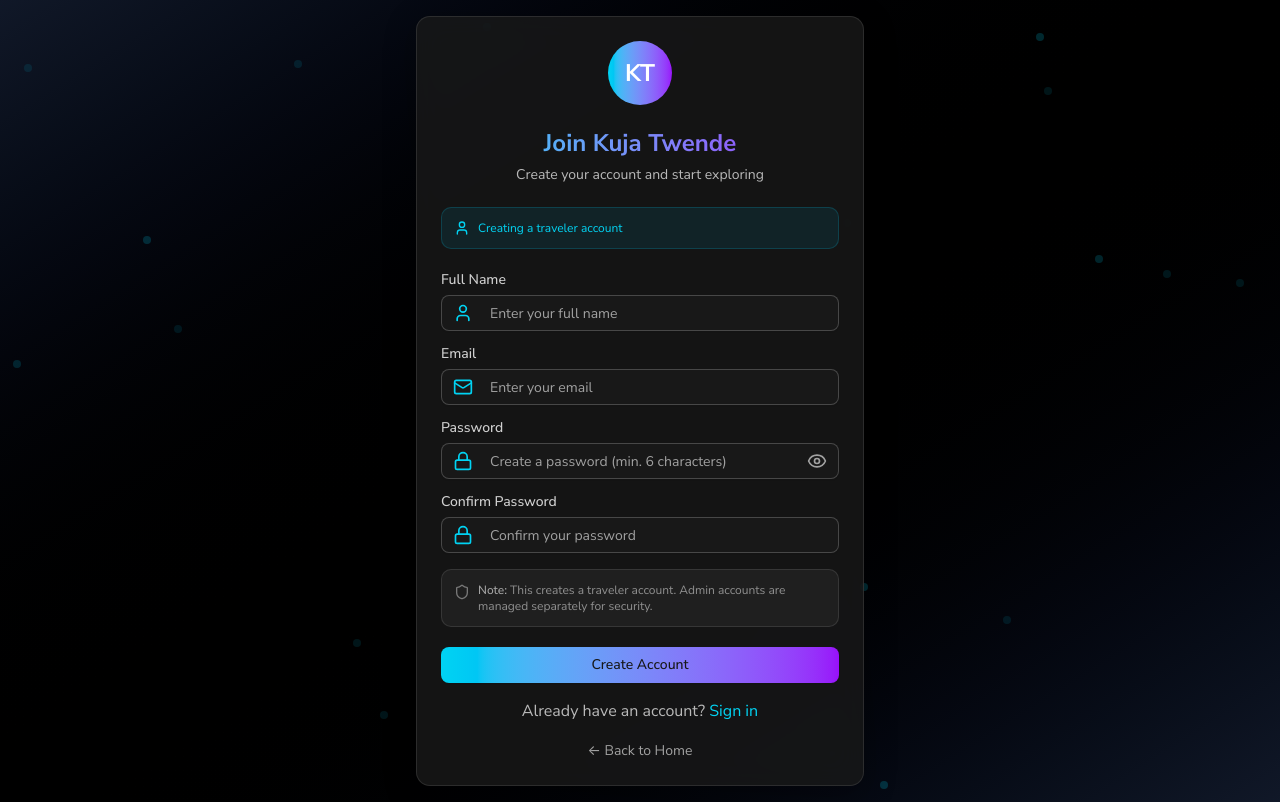
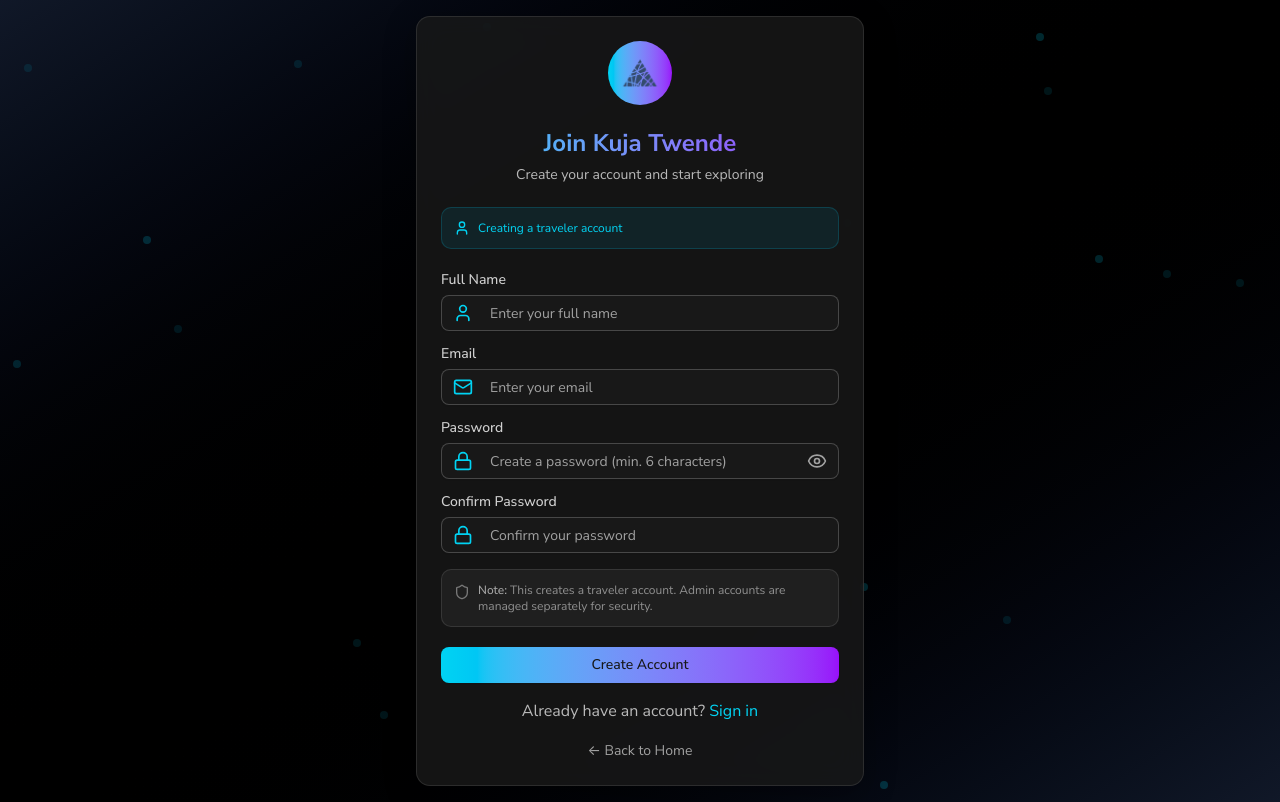
Before and after one commit to Phylan001/kujatwende, a Next.js app: page /auth/register in a window 1280 px wide. Built offline with nearby package versions, Linux system fonts and the light colour scheme; no server answers.

Commit message:
suceesfully showing app logo in dashboard

```diff
--- a/app/admin/page.tsx
+++ b/app/admin/page.tsx
@@ -191,7 +191,7 @@ export default function AdminDashboard() {
    * Only visible to authenticated admin users
    */
   return (
-    <div className="min-h-screen bg-gradient-to-br from-gray-900 via-black to-gray-900">
+    <div className="min-h-screen bg-gradient-to-br from-black/20 via-transparent to-transparent">
       <div className="container mx-auto px-4 py-8">
         {/* Header Section */}
         <div className="flex items-center justify-between mb-8">
--- a/app/auth/login/page.tsx
+++ b/app/auth/login/page.tsx
@@ -5,6 +5,7 @@ import type React from "react";
 import { useState } from "react";
 import { useRouter } from "next/navigation";
 import Link from "next/link";
+import Image from "next/image";
 import { useAuth } from "@/components/providers/AuthProvider";
 import { Button } from "@/components/ui/button";
 import { Input } from "@/components/ui/input";
@@ -111,7 +112,13 @@ export default function LoginPage() {
         <Card className="glass border-white/10 animate-fade-scale">
           <CardHeader className="text-center">
             <div className="w-16 h-16 bg-gradient-to-r from-cyan-400 to-purple-600 rounded-full flex items-center justify-center mx-auto mb-4">
-              <span className="text-white font-bold text-2xl">KT</span>
+              <Image
+                src="/logo.png"
+                alt="KujaTwende Icon"
+                width={48}
+                height={48}
+                className="w-10 h-10 sm:w-12 sm:h-12"
+              />
             </div>
             <CardTitle className="text-2xl font-bold bg-gradient-to-r from-cyan-400 to-purple-600 bg-clip-text text-transparent">
               Welcome Back
--- a/app/auth/register/page.tsx
+++ b/app/auth/register/page.tsx
@@ -5,6 +5,7 @@ import type React from "react";
 import { useState } from "react";
 import { useRouter } from "next/navigation";
 import Link from "next/link";
+import Image from "next/image";
 import { useAuth } from "@/components/providers/AuthProvider";
 import { Button } from "@/components/ui/button";
 import { Input } from "@/components/ui/input";
@@ -132,7 +133,13 @@ export default function RegisterPage() {
         <Card className="glass border-white/10 animate-fade-scale">
           <CardHeader className="text-center">
             <div className="w-16 h-16 bg-gradient-to-r from-cyan-400 to-purple-600 rounded-full flex items-center justify-center mx-auto mb-4">
-              <span className="text-white font-bold text-2xl">KT</span>
+              <Image
+                src="/logo.png"
+                alt="KujaTwende Icon"
+                width={48}
+                height={48}
+                className="w-10 h-10 sm:w-12 sm:h-12"
+              />
             </div>
             <CardTitle className="text-2xl font-bold bg-gradient-to-r from-cyan-400 to-purple-600 bg-clip-text text-transparent">
               Join Kuja Twende
--- a/components/layout/AdminDashboardLayout.tsx
+++ b/components/layout/AdminDashboardLayout.tsx
@@ -1,9 +1,9 @@
-"use client"
+"use client";
 
-import type { ReactNode } from "react"
-import { useAuth } from "@/components/providers/AuthProvider"
-import { Button } from "@/components/ui/button"
-import { Avatar, AvatarFallback, AvatarImage } from "@/components/ui/avatar"
+import type { ReactNode } from "react";
+import { useAuth } from "@/components/providers/AuthProvider";
+import { Button } from "@/components/ui/button";
+import { Avatar, AvatarFallback, AvatarImage } from "@/components/ui/avatar";
 import {
   LayoutDashboard,
   Package,
@@ -17,18 +17,19 @@ import {
   Eye,
   MapPin,
   CreditCard,
-} from "lucide-react"
-import Link from "next/link"
-import { useRouter, usePathname } from "next/navigation"
+} from "lucide-react";
+import Link from "next/link";
+import Image from "next/image";
+import { useRouter, usePathname } from "next/navigation";
 
 interface AdminDashboardLayoutProps {
-  children: ReactNode
+  children: ReactNode;
 }
 
 export function AdminDashboardLayout({ children }: AdminDashboardLayoutProps) {
-  const { user, logout } = useAuth()
-  const router = useRouter()
-  const pathname = usePathname()
+  const { user, logout } = useAuth();
+  const router = useRouter();
+  const pathname = usePathname();
 
   const navigationItems = [
     { href: "/admin", icon: LayoutDashboard, label: "Dashboard" },
@@ -39,7 +40,7 @@ export function AdminDashboardLayout({ children }: AdminDashboardLayoutProps) {
     { href: "/admin/payments", icon: CreditCard, label: "Payments" },
     { href: "/admin/analytics", icon: BarChart3, label: "Analytics" },
     { href: "/admin/settings", icon: Settings, label: "Settings" },
-  ]
+  ];
 
   return (
     <div className="min-h-screen bg-gradient-to-br from-slate-900 via-gray-900 to-black">
@@ -48,8 +49,14 @@ export function AdminDashboardLayout({ children }: AdminDashboardLayoutProps) {
         <div className="flex flex-col h-full">
           {/* Logo */}
           <div className="flex items-center gap-3 p-6 border-b border-slate-700/50">
-            <div className="w-12 h-12 bg-gradient-to-r from-blue-600 to-purple-600 rounded-xl flex items-center justify-center">
-              <span className="text-white font-bold text-xl">KT</span>
+            <div className="w-16 h-16 bg-white rounded-full flex items-center justify-center">
+              <Image
+                src="/logo.png"
+                alt="KujaTwende Icon"
+                width={48}
+                height={48}
+                className="w-10 h-10 sm:w-12 sm:h-12"
+              />
             </div>
             <div>
               <h2 className="text-white font-bold text-xl">Admin Panel</h2>
@@ -61,7 +68,9 @@ export function AdminDashboardLayout({ children }: AdminDashboardLayoutProps) {
           <div className="p-6 border-b border-slate-700/50">
             <div className="flex items-center gap-3">
               <Avatar className="w-14 h-14 border-2 border-blue-500/30">
-                <AvatarImage src={user?.profilePicture?.secure_url || "/placeholder.svg"} />
+                <AvatarImage
+                  src={user?.profilePicture?.secure_url || "/placeholder.svg"}
+                />
                 <AvatarFallback className="bg-gradient-to-r from-blue-600 to-purple-600 text-white font-bold text-lg">
                   {user?.name?.charAt(0)}
                 </AvatarFallback>
@@ -76,7 +85,7 @@ export function AdminDashboardLayout({ children }: AdminDashboardLayoutProps) {
           {/* Navigation */}
           <nav className="flex-1 p-4 space-y-1">
             {navigationItems.map((item) => {
-              const isActive = pathname === item.href
+              const isActive = pathname === item.href;
               return (
                 <Link key={item.href} href={item.href}>
                   <div
@@ -93,7 +102,7 @@ export function AdminDashboardLayout({ children }: AdminDashboardLayoutProps) {
                     <span className="font-medium">{item.label}</span>
                   </div>
                 </Link>
-              )
+              );
             })}
           </nav>
 
@@ -131,10 +140,18 @@ export function AdminDashboardLayout({ children }: AdminDashboardLayoutProps) {
               </h1>
             </div>
             <div className="flex items-center gap-4">
-              <Button variant="ghost" size="sm" className="text-slate-400 hover:text-white">
+              <Button
+                variant="ghost"
+                size="sm"
+                className="text-slate-400 hover:text-white"
+              >
                 <Search className="w-5 h-5" />
               </Button>
-              <Button variant="ghost" size="sm" className="text-slate-400 hover:text-white relative">
+              <Button
+                variant="ghost"
+                size="sm"
+                className="text-slate-400 hover:text-white relative"
+              >
                 <Bell className="w-5 h-5" />
                 <span className="absolute -top-1 -right-1 w-3 h-3 bg-red-500 rounded-full"></span>
               </Button>
@@ -146,5 +163,5 @@ export function AdminDashboardLayout({ children }: AdminDashboardLayoutProps) {
         <div className="p-6">{children}</div>
       </div>
     </div>
-  )
+  );
 }
```
